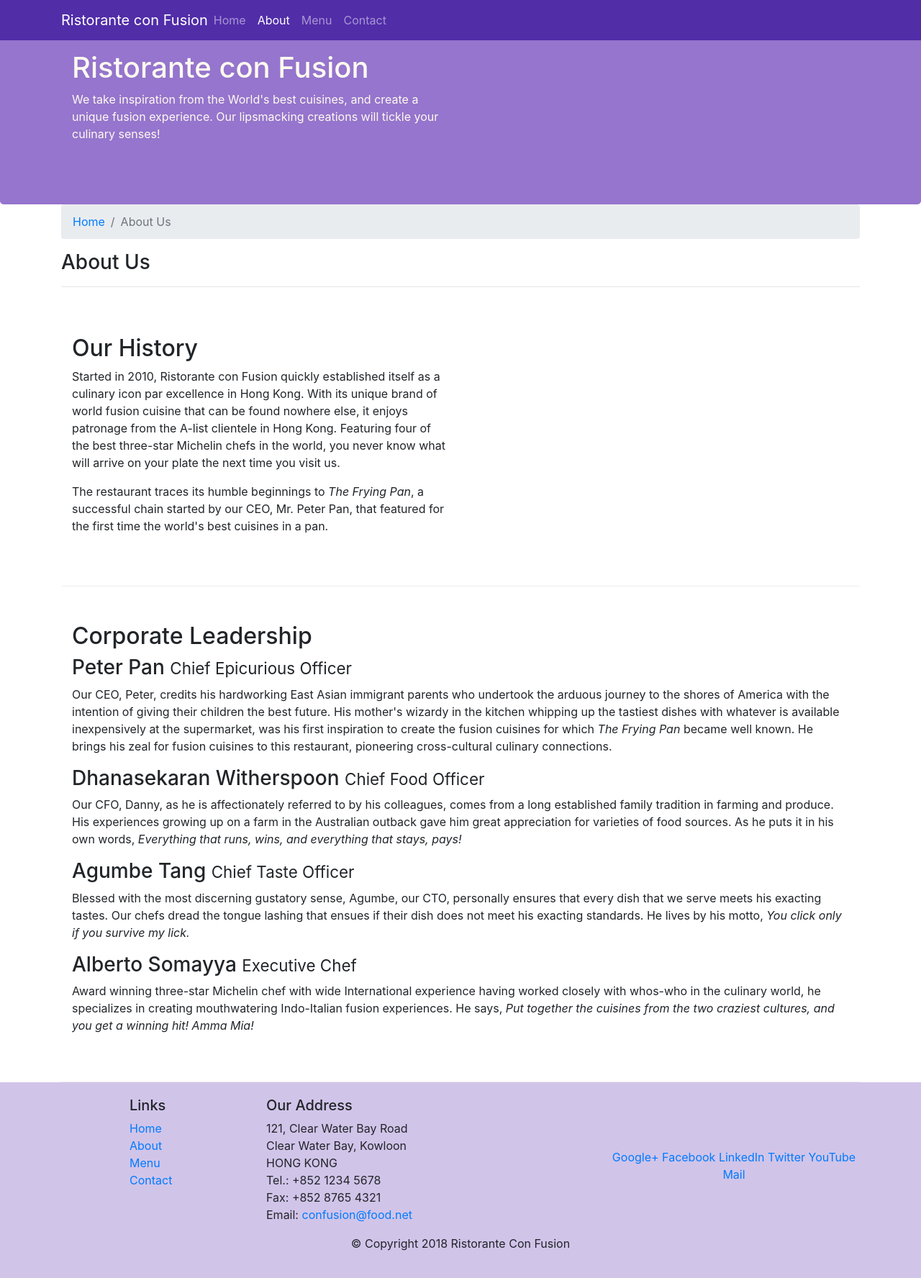
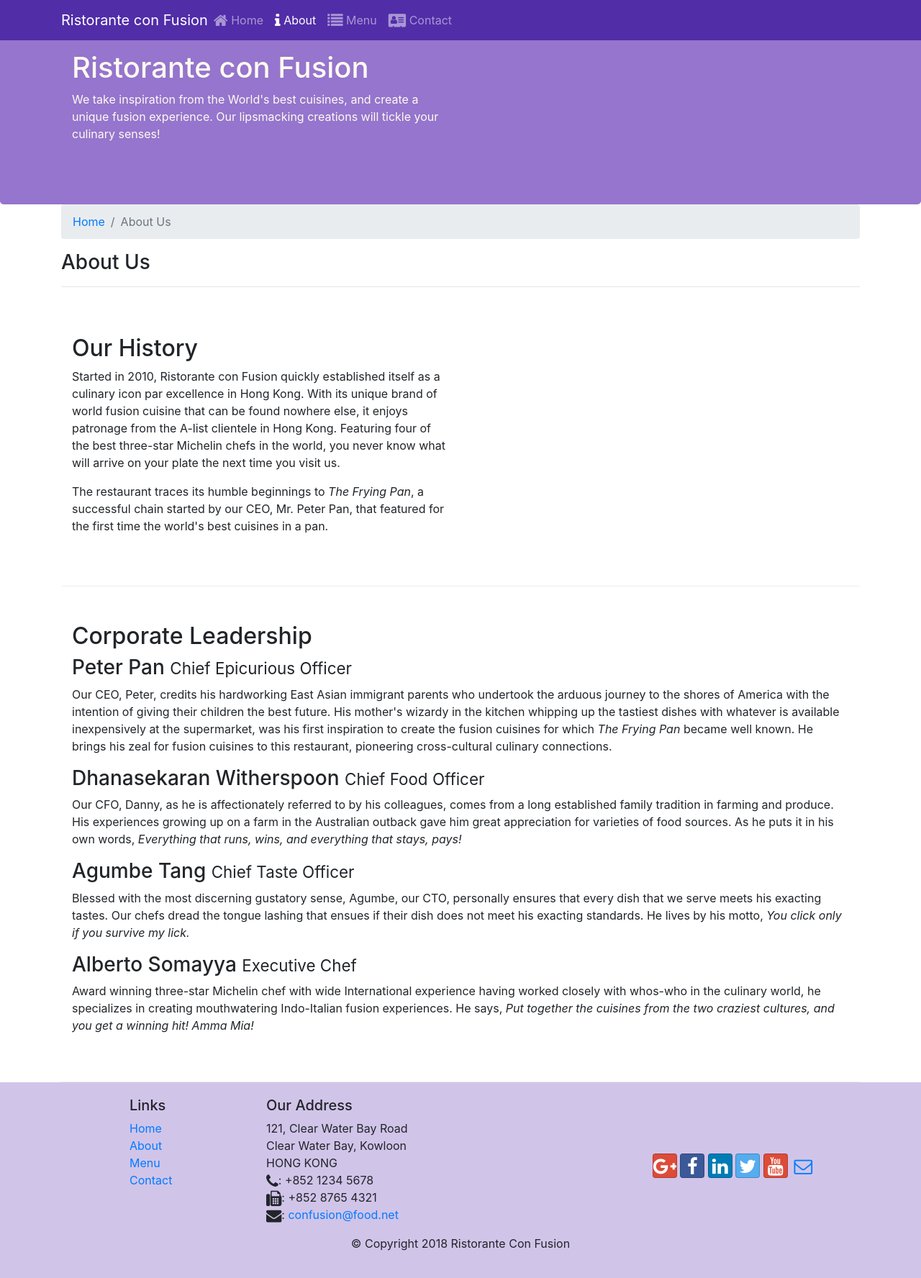
Before and after one commit to ysadiq/confusion-Bootstrap, a website: page aboutus.html in a window 1280 px wide. Shown: the whole page at 72% size. Drawn offline with nearby package versions, Linux system fonts and the light colour scheme.

Commit message:
icon fonts

```diff
--- a/aboutus.html
+++ b/aboutus.html
@@ -2,7 +2,13 @@
 <html lang="en">
 
 <head>
+    <meta charset="utf-8">
+    <meta name="viewport" content="width=device-width, initial-scale=1, shrink-to-fit=no">
+    <meta http-equiv="x-ua-compatible" content="ie=edge">
+
     <link rel="stylesheet" href="node_modules/bootstrap/dist/css/bootstrap.min.css">
+    <link rel="stylesheet" href="node_modules/font-awesome/css/font-awesome.min.css">
+    <link rel="stylesheet" href="node_modules/bootstrap-social/bootstrap-social.css">
     <link rel="stylesheet" href=css/styles.css>
     <title>Ristorante Con Fusion: About Us</title>
 
@@ -18,16 +24,16 @@
                 <div class="collapse navbar-collapse" id="Navbar">
                     <ul class="navbar-nav mr-auto">
                         <li class="nav-item">
-                            <a class="nav-link" href="./index.html">Home</a>
+                            <a class="nav-link" href="./index.html"><span class="fa fa-home fa-lg"></span> Home</a>
                         </li>
                         <li class="nav-item">
-                            <a class="nav-link active" href="#">About</a>
+                            <a class="nav-link active" href="#"><span class="fa fa-info fa-lg"></span> About</a>
                         </li>
                         <li class="nav-item">
-                            <a class="nav-link" href="#">Menu</a>
+                            <a class="nav-link" href="#"><span class="fa fa-list fa-lg"></span> Menu</a>
                         </li>
                         <li class="nav-item">
-                            <a class="nav-link" href="#">Contact</a>
+                            <a class="nav-link" href="#"><span class="fa fa-address-card fa-lg"></span> Contact</a>
                         </li>
                     </ul>
                 </div>
@@ -104,19 +110,20 @@
 		              121, Clear Water Bay Road<br>
 		              Clear Water Bay, Kowloon<br>
 		              HONG KONG<br>
-		              Tel.: +852 1234 5678<br>
-		              Fax: +852 8765 4321<br>
-		              Email: <a href="mailto:confusion@food.net">confusion@food.net</a>
+                      <i class="fa fa-phone fa-lg"></i>: +852 1234 5678<br>
+                      <i class="fa fa-fax fa-lg"></i>: +852 8765 4321<br>
+                      <i class="fa fa-envelope fa-lg"></i>:
+                      <a href="mailto:confusion@food.net">confusion@food.net</a>
 		           </address>
                 </div>
                 <div class="col-12 col-sm-4 align-self-center">
                     <div class="text-center">
-                        <a href="http://google.com/+">Google+</a>
-                        <a href="http://www.facebook.com/profile.php?id=">Facebook</a>
-                        <a href="http://www.linkedin.com/in/">LinkedIn</a>
-                        <a href="http://twitter.com/">Twitter</a>
-                        <a href="http://youtube.com/">YouTube</a>
-                        <a href="mailto:">Mail</a>
+                        <a class="btn btn-social-icon btn-google" href="http://google.com/+"><i class="fa fa-google-plus"></i></a>
+                        <a class="btn btn-social-icon btn-facebook" href="http://www.facebook.com/profile.php?id="><i class="fa fa-facebook"></i></a>
+                        <a class="btn btn-social-icon btn-linkedin" href="http://www.linkedin.com/in/"><i class="fa fa-linkedin"></i></a>
+                        <a class="btn btn-social-icon btn-twitter" href="http://twitter.com/"><i class="fa fa-twitter"></i></a>
+                        <a class="btn btn-social-icon btn-google" href="http://youtube.com/"><i class="fa fa-youtube"></i></a>
+                        <a class="btn btn-social-icon" href="mailto:"><i class="fa fa-envelope-o"></i></a>
                     </div>
                 </div>
            </div>
--- a/package.json
+++ b/package.json
@@ -14,6 +14,8 @@
     "lite-server": "^2.3.0"
   },
   "dependencies": {
-    "bootstrap": "^4.0.0"
+    "bootstrap": "^4.0.0",
+    "bootstrap-social": "^5.1.1",
+    "font-awesome": "^4.7.0"
   }
 }
```
Also changed, not shown: index.html (+16 -13 lines), 1 other file.
